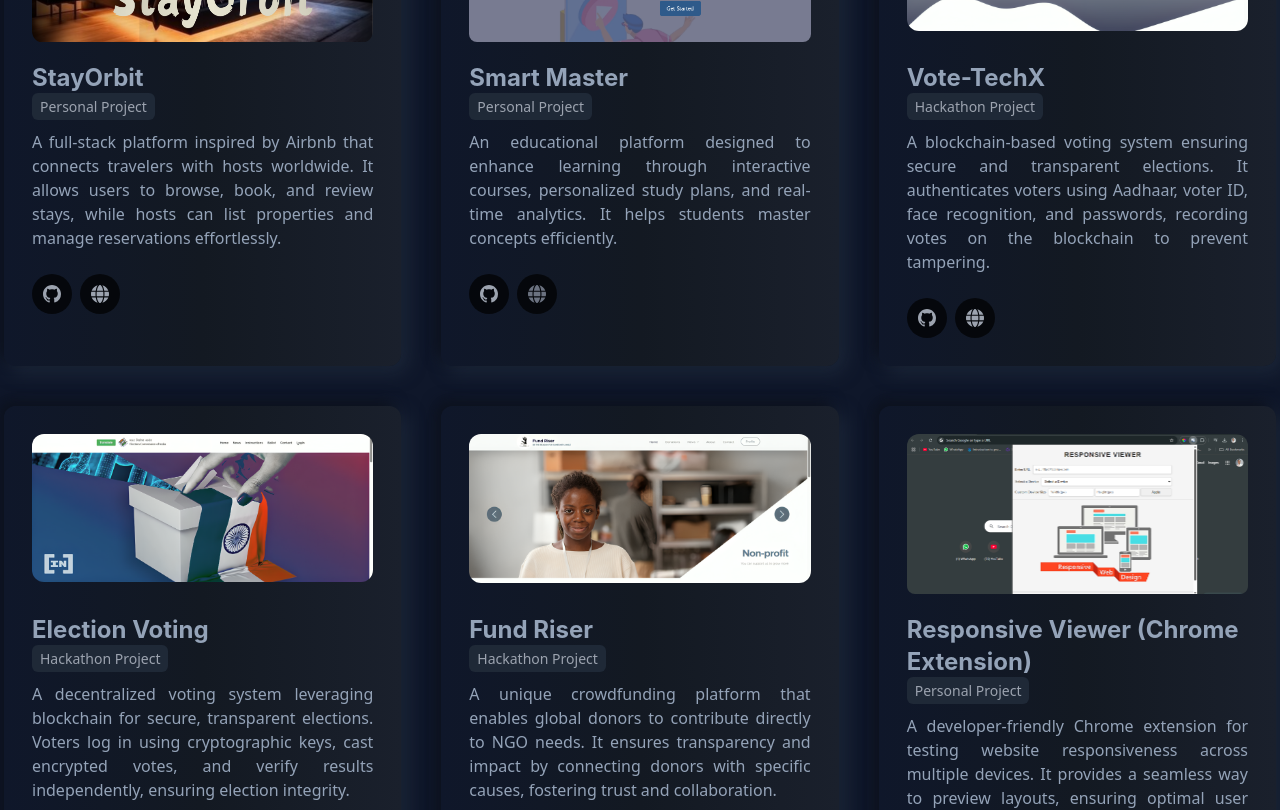
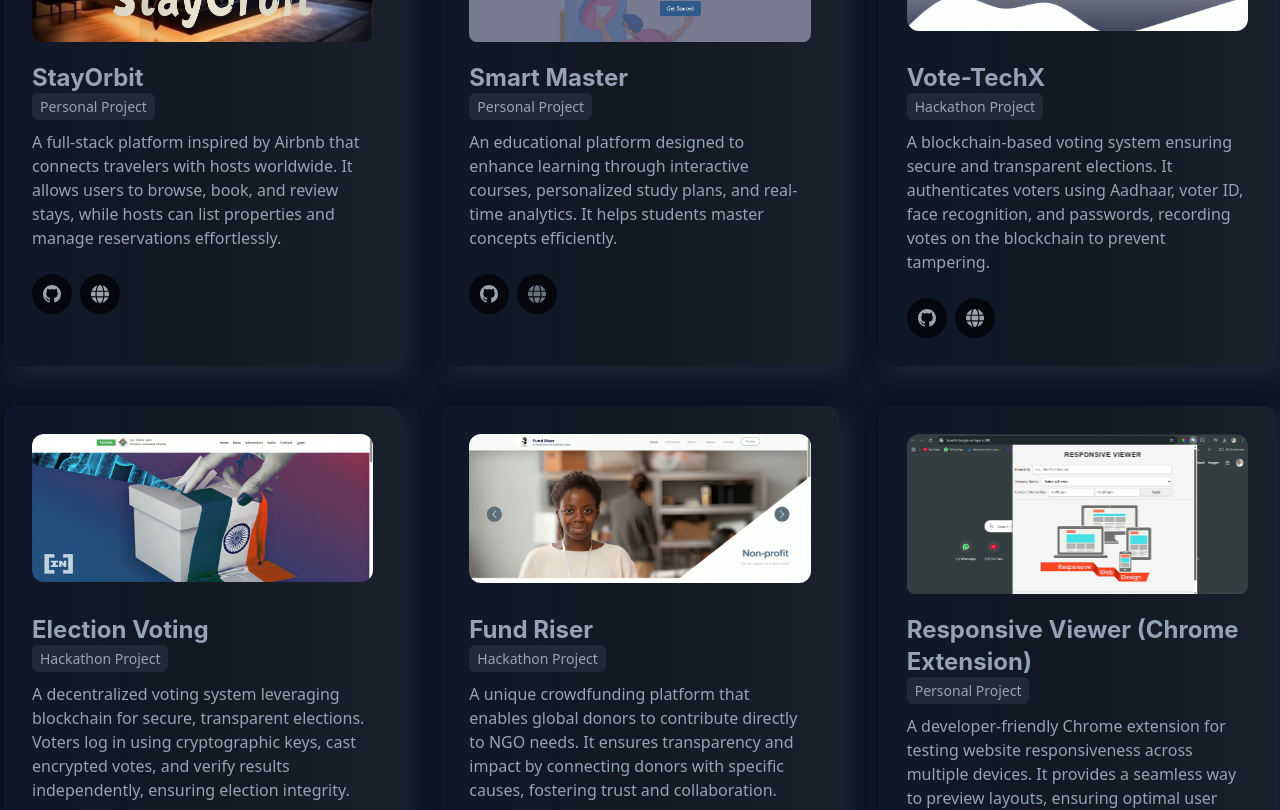
Before and after one commit to kinanabohra/kinana-portfolio, a React (Vite) app: page / in a window 1280 px wide. Shown: the part 2460-3270 px from the top of the page. Built offline with nearby package versions, Linux system fonts and the light colour scheme.

Commit message:
Fixed Justification Issue in Project section

```diff
--- a/src/components/projects/ProjectsCard.jsx
+++ b/src/components/projects/ProjectsCard.jsx
@@ -39,7 +39,7 @@ const ProjectsCard = ({ title, des, img, tag, github, live }) => {
           {tag && <p className="inline px-2 py-1 rounded-md bg-gray-800 text-sm text-gray-400">{tag}</p>}
         </div>
 
-        <p className="text-lightText text-sm md:text-base text-justify">{des}</p>
+        <p className="text-lightText text-sm md:text-base">{des}</p>
 
         <div className="flex gap-2 mt-3">
           {github ? (
```
